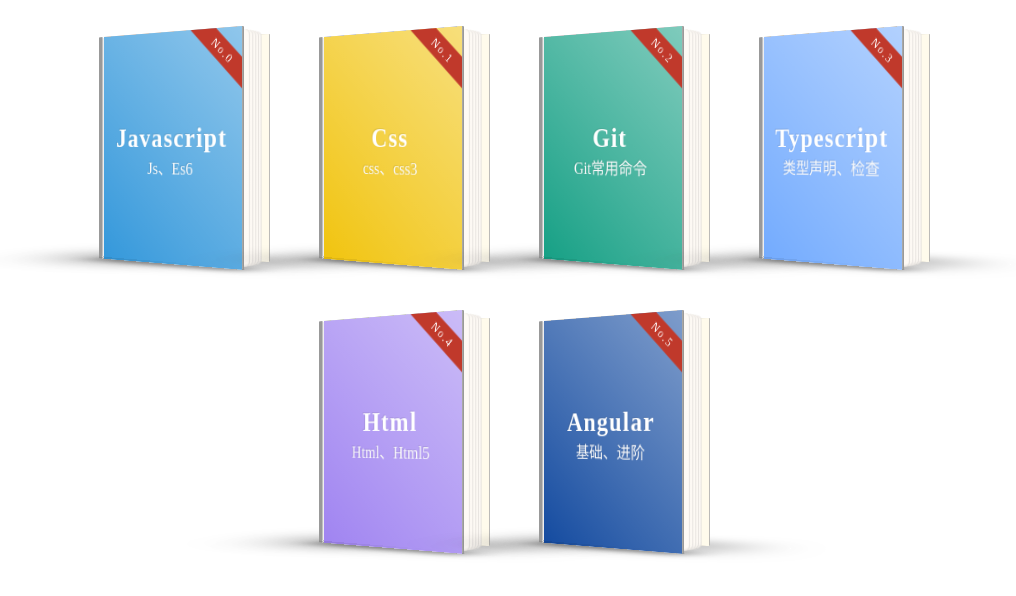
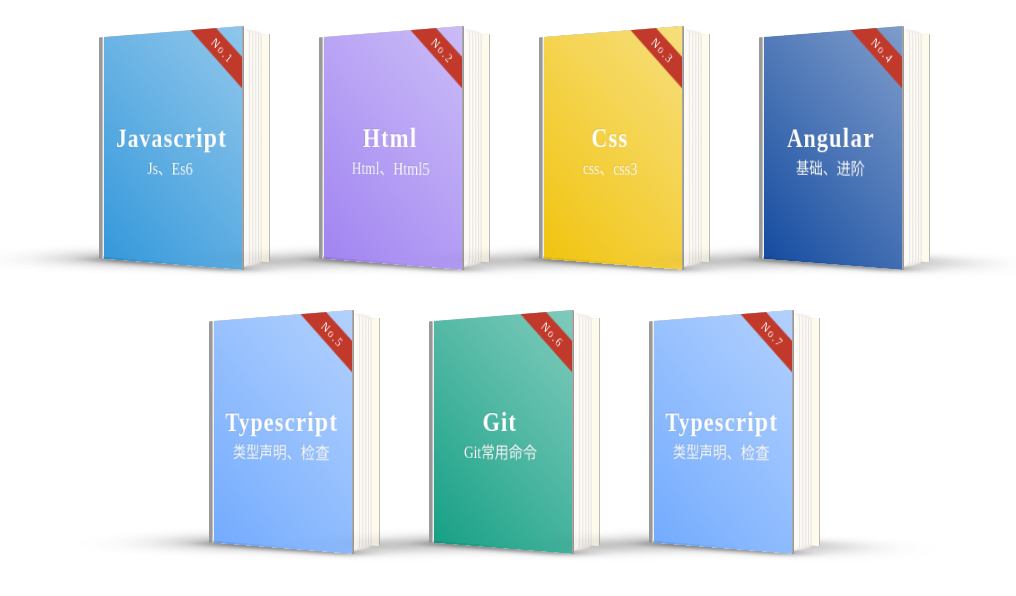
Before and after one commit to yichengyiguo/frontend-development-notes, an Angular app: page /#/main in a window 1280 px wide. Shown: the top 596 px of the page, without its empty margins (120-1136 px from the left). Built offline with nearby package versions, Linux system fonts and the light colour scheme.

Commit message:
update book No.

```diff
--- a/src/books/main/main.component.ts
+++ b/src/books/main/main.component.ts
@@ -8,15 +8,16 @@
 })
 export class MainComponent implements OnInit {
 
-  private bookIndex: number = 0;
+  private bookIndex: number = 1;
 
   bookDataArr: object[] = [
     { name: 'Javascript', subtitle: 'Js、Es6', specialNote: this.getBookNum(), color: '#3498db', route: 'javascript' },
+    { name: 'Html', subtitle: 'Html、Html5', specialNote: this.getBookNum(), color: '#A084F1', route: 'html' },
     { name: 'Css', subtitle: 'css、css3', specialNote: this.getBookNum(), color: '#f1c40f', route: 'css' },
+    { name: 'Angular', subtitle: '基础、进阶', specialNote: this.getBookNum(), color: '#144BA0', route: 'angular' },
+    { name: 'Typescript', subtitle: '类型声明、检查', specialNote: this.getBookNum(), color: '#73ABFE', route: 'typescript' },
     { name: 'Git', subtitle: 'Git常用命令', specialNote: this.getBookNum(), color: '#16a085', route: 'git' },
-    { name: 'Typescript', subtitle: '类型声明、检查', specialNote: this.getBookNum(), color: '#73ABFE', route: 'typescript' },
-    { name: 'Html', subtitle: 'Html、Html5', specialNote: this.getBookNum(), color: '#A084F1', route: 'html' },
-    { name: 'Angular', subtitle: '基础、进阶', specialNote: this.getBookNum(), color: '#144BA0', route: 'angular' }
+    { name: 'Typescript', subtitle: '类型声明、检查', specialNote: this.getBookNum(), color: '#73ABFE', route: 'typescript' }
   ]
   constructor(
     private route: Router
```
